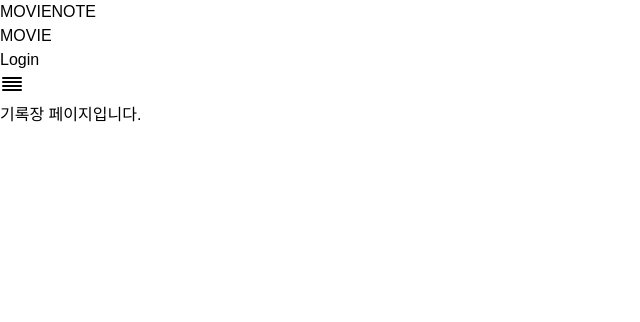
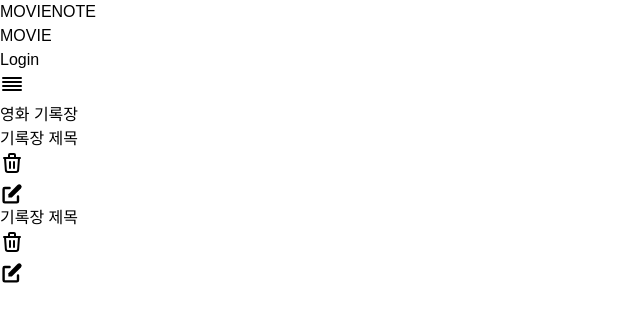
Before and after one commit to tjwls11/web-movienote, a Next.js app: page /memo in a window 1280 px wide. Shown: the top 322 px of the page, without its empty margins (0-640 px from the left). Built offline with nearby package versions, Linux system fonts and the light colour scheme; no server answers.

Commit message:
기록장

```diff
--- /dev/null
+++ b/src/app/api/memos/route.ts
@@ -0,0 +1,24 @@
+import connectMongoDB from '@/libs/mongodb'
+import Memo from '@/models/memo'
+import { NextRequest, NextResponse } from 'next/server'
+
+export async function POST(request: NextRequest) {
+  try {
+    const { title, description } = await request.json()
+    if (!title || !description) {
+      return NextResponse.json(
+        { message: 'Title and description are required' },
+        { status: 400 }
+      )
+    }
+    await connectMongoDB()
+    await Memo.create({ title, description })
+    return NextResponse.json({ message: 'Memo created' }, { status: 201 })
+  } catch (error) {
+    console.error('Error in POST /api/memos:', error)
+    return NextResponse.json(
+      { message: 'Internal Server Error' },
+      { status: 500 }
+    )
+  }
+}
--- /dev/null
+++ b/src/app/editMemo/[id]/page.tsx
@@ -0,0 +1,5 @@
+import EditMemoForm from '@/components/EditMemoForm'
+
+export default function EditMemo() {
+  return <EditMemoForm />
+}
--- a/src/app/memo/page.tsx
+++ b/src/app/memo/page.tsx
@@ -1,9 +1,12 @@
 import React from 'react'
+import MemoList from '@/components/MemoList'
 
 export default function MemoPage() {
   return (
-    <div className="justify-center items-center text-bold ">
-      기록장 페이지입니다.
+    <div>
+      <h1 className="text-4xl font-bold text-green-800 mb-8">영화 기록장</h1>
+      <MemoList />
+      <MemoList />
     </div>
   )
 }
--- /dev/null
+++ b/src/components/MemoList.tsx
@@ -0,0 +1,22 @@
+import React from 'react'
+import { HiPencilAlt } from 'react-icons/hi'
+import MemoRemoveBtn from '@/components/MemoRemoveBtn'
+import Link from 'next/link'
+
+export default function MemoList() {
+  return (
+    <>
+      <div className="p-8 border border-slate-300 my-8 flex justify-between gap-3 items-start rounded-lg">
+        <div>
+          <h1 className="text-3xl font-bold">기록장 제목</h1>
+        </div>
+        <div className="flex gap-2">
+          <MemoRemoveBtn />
+          <Link href={'/editMemo/123'}>
+            <HiPencilAlt size={24} />
+          </Link>
+        </div>
+      </div>
+    </>
+  )
+}
--- /dev/null
+++ b/src/components/MemoRemoveBtn.tsx
@@ -0,0 +1,10 @@
+import React from 'react'
+import { HiOutlineTrash } from 'react-icons/hi'
+
+export default function MemoRemoveBtn() {
+  return (
+    <button className="text-red-400">
+      <HiOutlineTrash size={24} />
+    </button>
+  )
+}
--- /dev/null
+++ b/src/models/memo.ts
@@ -0,0 +1,13 @@
+import mongoose, { Schema } from 'mongoose'
+
+const memoScjema = new Schema(
+  {
+    email: { type: String, required: true },
+  },
+  {
+    timestamps: true,
+  }
+)
+const Memo = mongoose.models.Log || mongoose.model('Memo', memoScjema)
+
+export default Memo
```
Also changed, not shown: src/app/addMemo/page.tsx (added, +20 -0 lines), src/components/EditMemoForm.tsx (added, +20 -0 lines).
